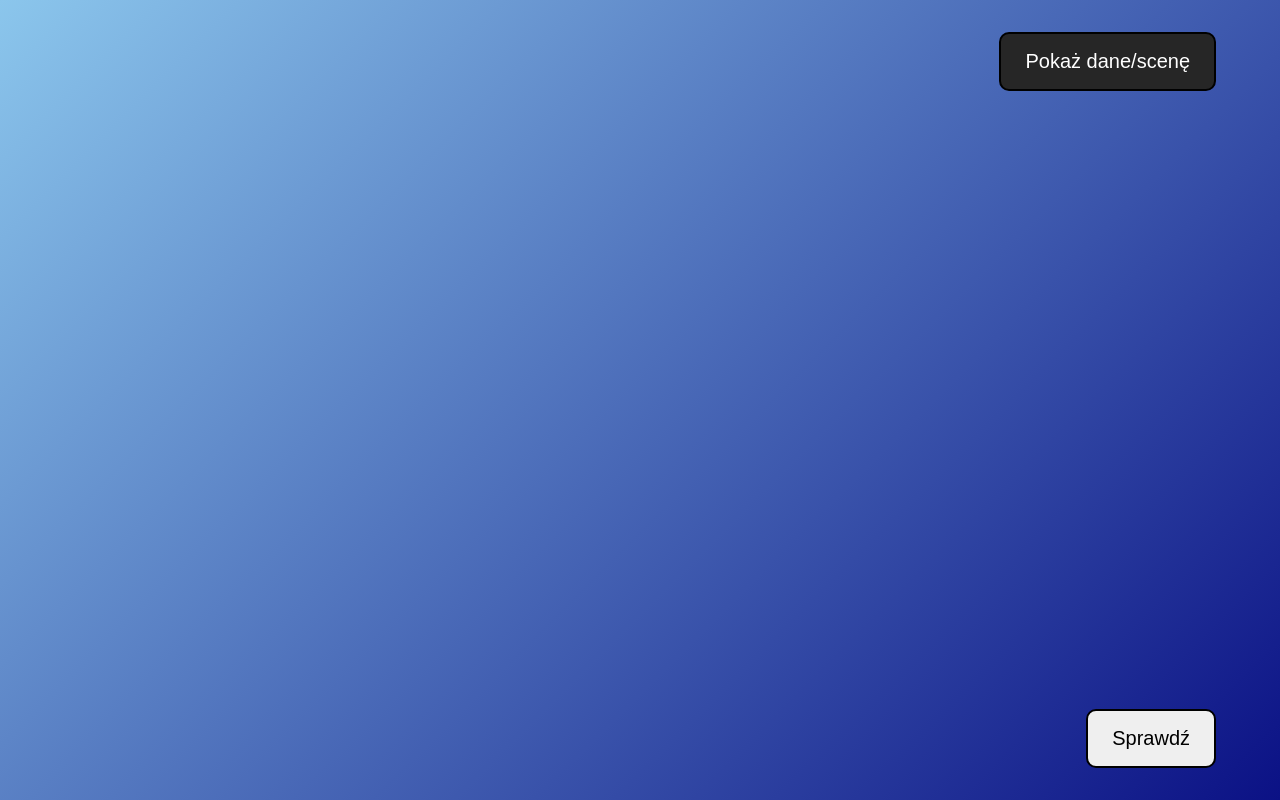
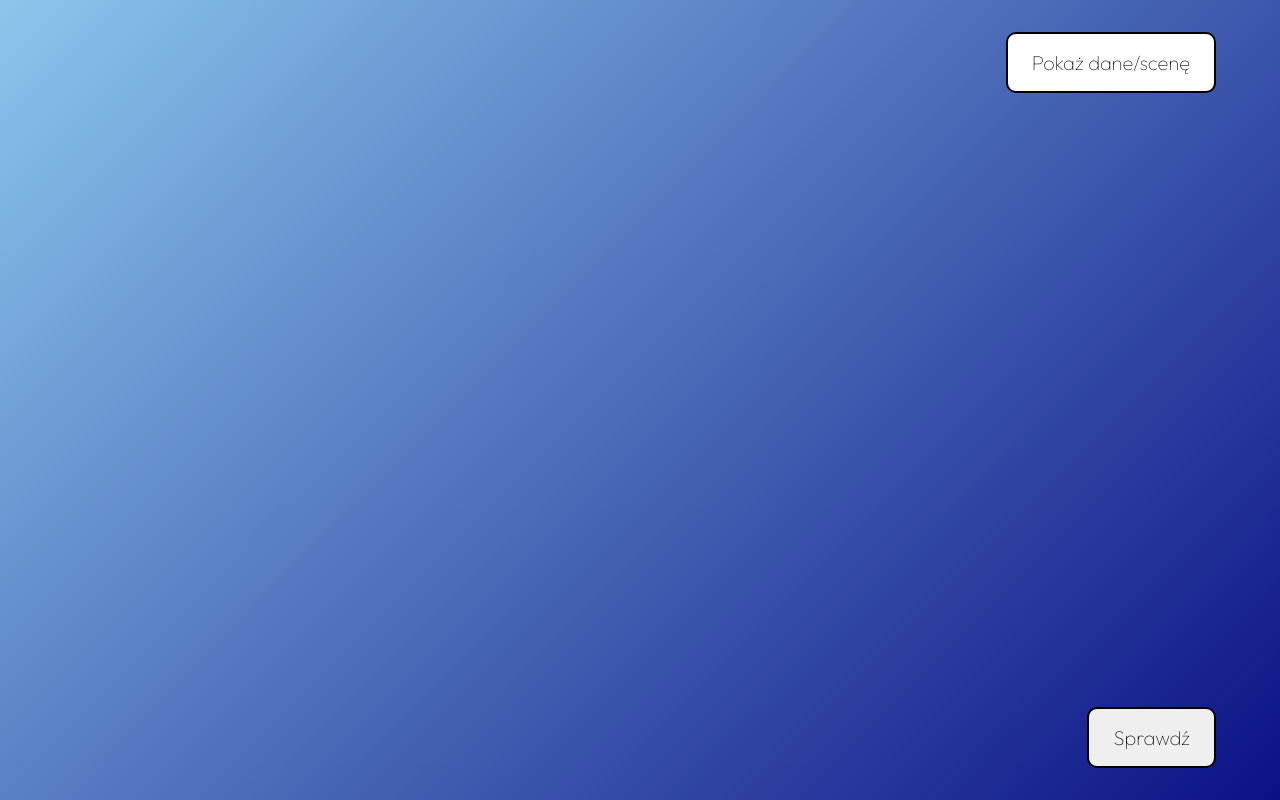
Before and after one commit to jaqbp/Geotodle, a website built with Vite: page index.html in a window 1280 px wide. Both pictures are taken after a click on the button "Graj". Built offline with nearby package versions, Linux system fonts and the light colour scheme.

Commit message:
colors and font repaired

```diff
--- a/styles.css
+++ b/styles.css
@@ -1,15 +1,16 @@
 @import url("https://fonts.googleapis.com/css2?family=Outfit:wght@100&family=Poppins:wght@100&family=Prompt:wght@100&family=Raleway:wght@100&display=swap");
 
 * {
+  font-family:
+    Outfit,
+    sans serif;
   padding: 0;
   margin: 0;
   box-sizing: border-box;
 }
 
 body {
-  font-family:
-    Outfit,
-    sans serif;
+
     background-color: #8BC6EC;
     background-image: linear-gradient(135deg, #8BC6EC 0%, #0b1185 100%);
 
@@ -72,7 +73,7 @@ iframe {
 .options__btn {
   padding-inline: 6rem;
   padding-block: 1rem;
-  background-color: black;
+  background-color: rgb(255, 255, 255);
   border: 2px solid rgb(111, 111, 111);
 
   &:hover {
@@ -81,7 +82,7 @@ iframe {
 }
 
 .btn {
-  color: white;
+  color: rgb(0, 0, 0);
   cursor: pointer;
   font-size: 20px;
   border-radius: 10px;
@@ -94,14 +95,14 @@ iframe {
     margin-right: 4rem;
     padding: 1rem 1.5rem;
     border: 2px solid black;
-    background-color: rgb(38, 38, 38);
+    background-color: rgb(255, 255, 255);
   }
 
   &.btn--next {
     position: absolute;
     bottom: 0;
     right: 0;
-    color: black;
+    color: rgb(0, 0, 0);
     margin-bottom: 2rem;
     margin-right: 4rem;
     padding: 1rem 1.5rem;
```
